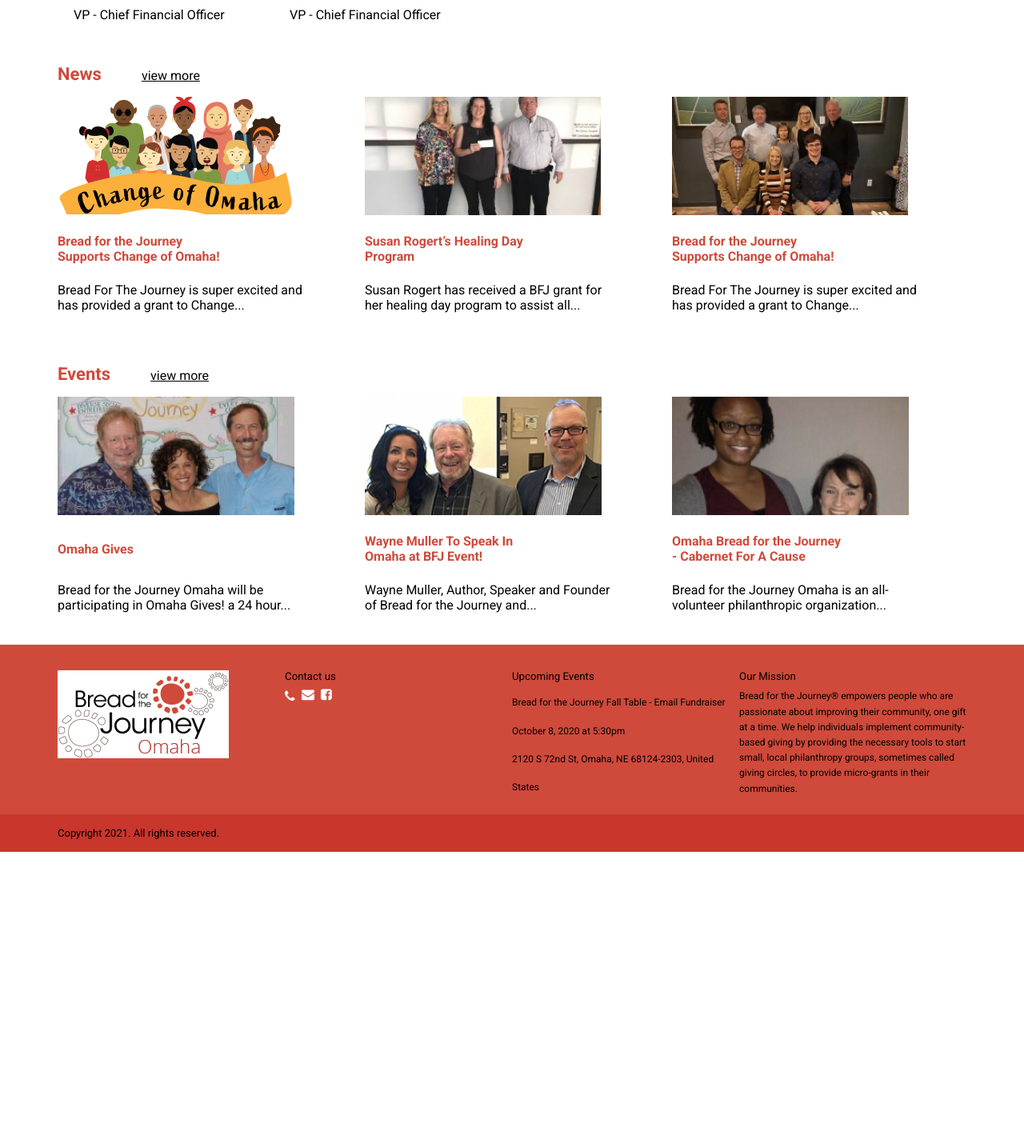
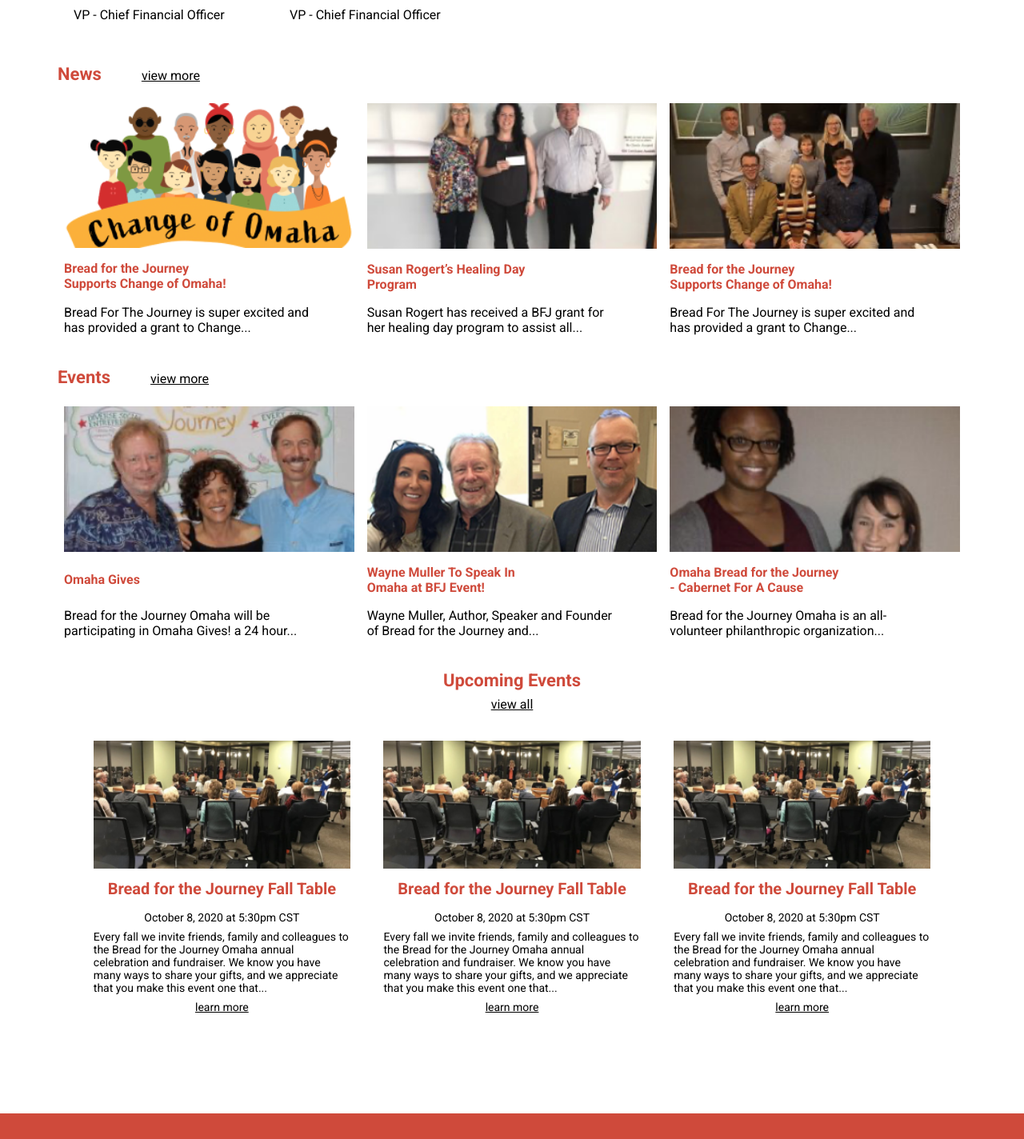
Before and after one commit to oneleif/bfjWebsite-React, a React (Create React App) app: page / in a window 1280 px wide. Shown: the part 2402-3826 px from the top of the page at 80% size. Before the commit the page ends 3467 px from the top, so only its background shows below. Built offline with nearby package versions, Linux system fonts and the light colour scheme.

Commit message:
added upcoming event section + news and event section refactor

```diff
--- /dev/null
+++ b/src/components/UpcomingEvents.jsx
@@ -0,0 +1,30 @@
+import React from 'react';
+import { Link } from 'react-router-dom';
+
+const UpcomingEvents = ({ events = [] }) => {
+    return (
+        <section className="upcoming-events">
+            <div className="title">
+                <h4>Upcoming Events</h4>
+                <Link to="/events">view all</Link>
+            </div>
+            <div className="events">
+                {events.map((event) => (
+                    <div key={event.title} className="event">
+                        <div className="image">
+                            <img src={event.image} alt="upcoming event" />
+                        </div>
+                        <p className="event-title">{event.title}</p>
+                        <span className="event-date">{event.date}</span>
+                        <p className="event-details">{event.details}</p>
+                        <Link to={event.to} className="event-more">
+                            learn more
+                        </Link>
+                    </div>
+                ))}
+            </div>
+        </section>
+    );
+};
+
+export default UpcomingEvents;
--- /dev/null
+++ b/src/constants/upcoming-events.js
@@ -0,0 +1,28 @@
+import upcomingevent from '../assets/event-upcoming.png';
+
+export const UPCOMING = [
+    {
+        image: upcomingevent,
+        title: 'Bread for the Journey Fall Table',
+        date: 'October 8, 2020 at 5:30pm CST',
+        details:
+            'Every fall we invite friends, family and colleagues to the Bread for the Journey Omaha annual celebration and fundraiser. We know you have many ways to share your gifts, and we appreciate that you make this event one that...',
+        to: '#',
+    },
+    {
+        image: upcomingevent,
+        title: 'Bread for the Journey Fall Table',
+        date: 'October 8, 2020 at 5:30pm CST',
+        details:
+            'Every fall we invite friends, family and colleagues to the Bread for the Journey Omaha annual celebration and fundraiser. We know you have many ways to share your gifts, and we appreciate that you make this event one that...',
+        to: '#',
+    },
+    {
+        image: upcomingevent,
+        title: 'Bread for the Journey Fall Table',
+        date: 'October 8, 2020 at 5:30pm CST',
+        details:
+            'Every fall we invite friends, family and colleagues to the Bread for the Journey Omaha annual celebration and fundraiser. We know you have many ways to share your gifts, and we appreciate that you make this event one that...',
+        to: '#',
+    },
+];
--- a/src/pages/Landing.jsx
+++ b/src/pages/Landing.jsx
@@ -3,6 +3,7 @@
 import { ABOUT, BOARD, STATEMENT } from '../constants/page_content/landing';
 import { EVENTS } from '../constants/events';
 import { NEWS } from '../constants/news-items';
+import { UPCOMING } from '../constants/upcoming-events';
 
 import HeroSection from '../components/HeroSection/HeroSection';
 import Navbar from '../components/Navbar/Navbar';
@@ -14,6 +15,7 @@
 import BoardMembers from '../components/BoardMembers';
 import Container from '../components/Container';
 import Footer from '../components/Footer';
+import UpcomingEvents from '../components/UpcomingEvents';
 
 function Landing() {
     return (
@@ -28,6 +30,7 @@
             <BoardMembers members={BOARD.MEMBERS} />
             <Container title="News" to="/stories" items={NEWS} className="news" />
             <Container title="Events" to="/events" items={EVENTS} className="event" />
+            <UpcomingEvents events={UPCOMING} />
             <Footer />
         </>
     );
--- a/src/styles/components/_event-section.scss
+++ b/src/styles/components/_event-section.scss
@@ -1,21 +1,16 @@
 .event-container {
     margin: 0 auto;
-    width: 300px;
-
-    @include medium('up') {
-        width: unset;
-    }
 
     .head {
         margin: 1rem 0;
 
         span {
             color: $lightRed;
-            margin-right: 25%;
+            margin-right: 20%;
             font-size: 22px;
             font-weight: 700;
 
-            @include medium('up') {
+            @include small('up') {
                 margin-right: 50px;
             }
         }
@@ -26,34 +21,26 @@
         }
     }
     .content {
-        display: grid;
-        grid-template-columns: 1fr;
-
-        @include medium('up') {
-            grid-template-columns: 1fr 1fr;
-            column-gap: 1rem;
-        }
-
-        @include large('up') {
-            grid-template-columns: 1fr 1fr 1fr;
-        }
+        display: flex;
     }
 
     .event-item {
-        margin-bottom: 2rem;
-        height: 270px;
+        margin: 0.5rem;
         display: flex;
         flex-direction: column;
         justify-content: space-between;
+        width: 100%;
 
         img {
-            width: max-content;
+            width: 100%;
         }
 
         .title {
             color: $lightRed;
             max-width: 220px;
             font-weight: bold;
+            padding-top: 1rem;
+            padding-bottom: 1rem;
         }
 
         .description {
@@ -64,13 +51,19 @@
         &:nth-of-type(3) {
             display: none;
         }
-        &:nth-of-type(2) {
-            @include medium('up') {
+
+        @include small('up') {
+            width: calc(100% / 2);
+
+            &:nth-of-type(2) {
                 display: flex;
             }
         }
-        &:nth-of-type(3) {
-            @include large('up') {
+
+        @include medium('up') {
+            width: calc(100% / 3);
+
+            &:nth-of-type(3) {
                 display: flex;
             }
         }
--- a/src/styles/components/_footer.scss
+++ b/src/styles/components/_footer.scss
@@ -1,4 +1,6 @@
 .footer {
+    color: white;
+
     .info,
     .copyright {
         padding-top: 1rem;
--- a/src/styles/components/_news-section.scss
+++ b/src/styles/components/_news-section.scss
@@ -1,21 +1,16 @@
 .news-container {
     margin: 0 auto;
-    width: 300px;
-
-    @include medium('up') {
-        width: unset;
-    }
 
     .head {
         margin: 1rem 0;
 
         span {
             color: $lightRed;
-            margin-right: 25%;
+            margin-right: 20%;
             font-size: 22px;
             font-weight: 700;
 
-            @include medium('up') {
+            @include small('up') {
                 margin-right: 50px;
             }
         }
@@ -26,34 +21,26 @@
         }
     }
     .content {
-        display: grid;
-        grid-template-columns: 1fr;
-
-        @include medium('up') {
-            grid-template-columns: 1fr 1fr;
-            column-gap: 1rem;
-        }
-
-        @include large('up') {
-            grid-template-columns: 1fr 1fr 1fr;
-        }
+        display: flex;
     }
 
     .news-item {
-        margin-bottom: 2rem;
-        height: 270px;
+        margin: 0.5rem;
         display: flex;
         flex-direction: column;
         justify-content: space-between;
+        width: 100%;
 
         img {
-            width: max-content;
+            width: 100%;
         }
 
         .title {
             color: $lightRed;
             max-width: 220px;
             font-weight: bold;
+            padding-top: 1rem;
+            padding-bottom: 1rem;
         }
 
         .description {
@@ -64,13 +51,19 @@
         &:nth-of-type(3) {
             display: none;
         }
-        &:nth-of-type(2) {
-            @include medium('up') {
+
+        @include small('up') {
+            width: calc(100% / 2);
+
+            &:nth-of-type(2) {
                 display: flex;
             }
         }
-        &:nth-of-type(3) {
-            @include large('up') {
+
+        @include medium('up') {
+            width: calc(100% / 3);
+
+            &:nth-of-type(3) {
                 display: flex;
             }
         }
--- /dev/null
+++ b/src/styles/components/_upcoming-events.scss
@@ -0,0 +1,74 @@
+.upcoming-events {
+    text-align: center;
+    margin: 1rem auto 6rem auto;
+
+    .title {
+        margin: 1rem 0;
+
+        h4 {
+            font-weight: 700;
+            color: $lightRed;
+            padding: 0.5rem;
+            font-size: 22px;
+        }
+        a {
+            color: black;
+            text-decoration: underline;
+        }
+    }
+
+    .events {
+        .event {
+            margin: 1.3rem;
+
+            .image {
+                img {
+                    width: 100%;
+                }
+            }
+
+            .event-title {
+                font-weight: 700;
+                color: $lightRed;
+                padding: 0.5rem;
+                font-size: 20px;
+            }
+            .event-date {
+                display: block;
+                padding: 0.5rem;
+                font-size: 14px;
+            }
+            .event-details {
+                text-align: left;
+                font-size: 14px;
+            }
+            .event-more {
+                color: black;
+                text-decoration: underline;
+                font-size: 14px;
+                display: block;
+                padding: 0.5rem;
+            }
+        }
+
+        @include medium('up') {
+            display: flex;
+
+            .event {
+                width: calc(100% / 3);
+            }
+        }
+
+        @include medium('down') {
+            .event {
+                &:nth-of-type(2),
+                &:nth-of-type(3) {
+                    display: none;
+                }
+            }
+        }
+    }
+    @include small('up') {
+        width: 85%;
+    }
+}
--- a/src/styles/main.scss
+++ b/src/styles/main.scss
@@ -14,4 +14,5 @@
 @import './components/board-members';
 @import './components/news-section';
 @import './components/event-section';
+@import './components/upcoming-events';
 @import './components/footer';
```
Also changed, not shown: src/assets/event-upcoming.png (added).
